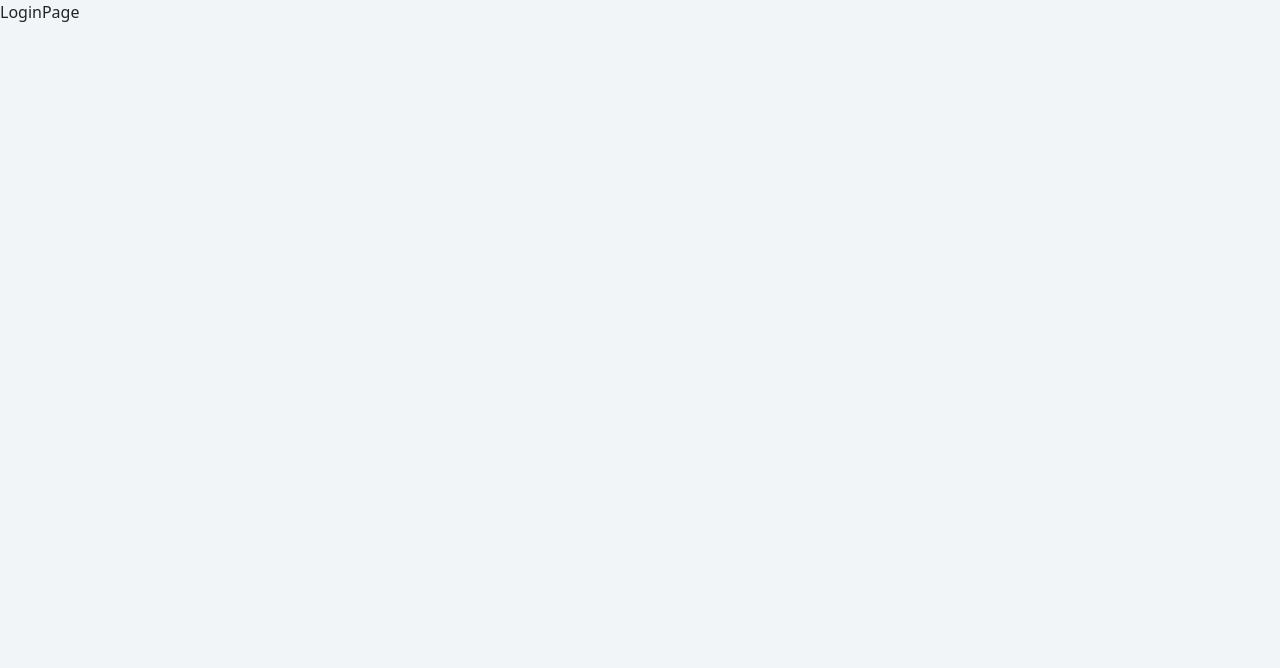
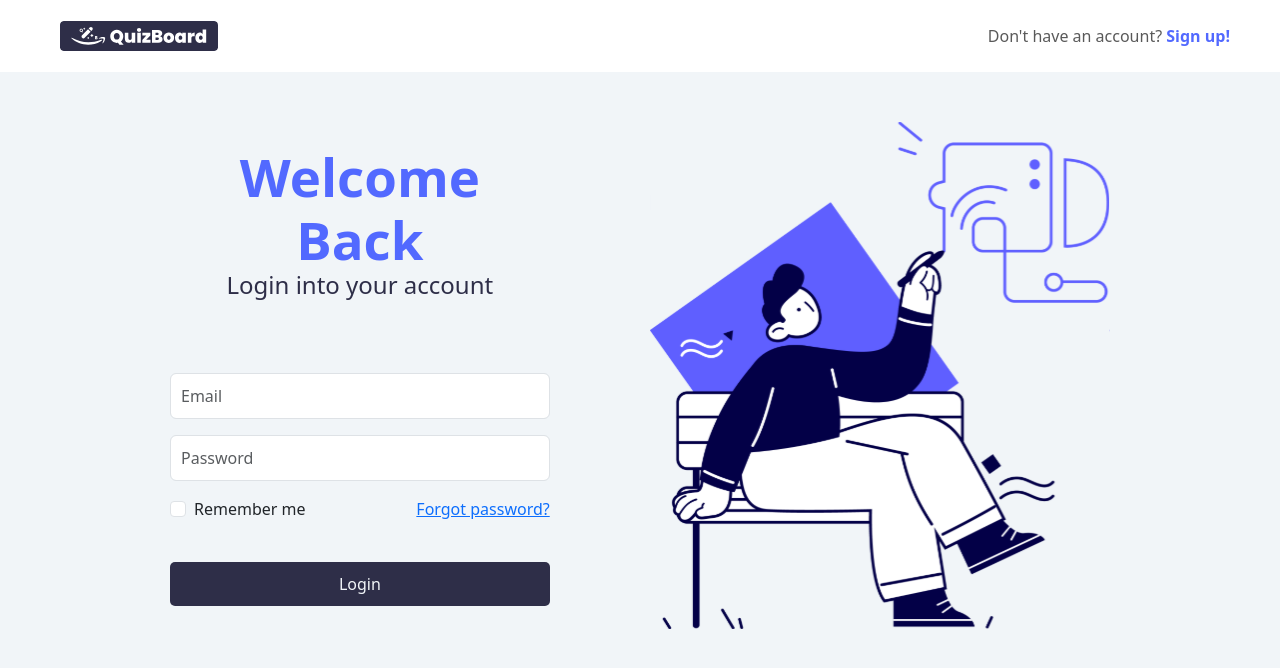
Before and after one commit to qn50/Senior-Project-QuizBoard-Website, a React (Vite) app in the folder frontend/: page /login in a window 1280 px wide. Shown: the top 668 px of the page. Built offline with nearby package versions, Linux system fonts and the light colour scheme.

Commit message:
feature : Create login page

```diff
--- /dev/null
+++ b/frontend/src/css/LoginPage.css
@@ -0,0 +1,37 @@
+.navbar-custom {
+  padding: 8px 25px 8px 30px;
+}
+
+.text-color-custom {
+  color: #2e2e48;
+}
+
+.login-page {
+  padding: 50px 170px;
+  width: auto;
+}
+
+.image-content img {
+  max-width: 100%;
+  height: auto;
+}
+
+.form-custom {
+  height: max-content;
+}
+
+.padding-10 {
+  padding: 10px;
+}
+
+.m-top-25 {
+  margin-top: 25px;
+}
+
+.m-top-10 {
+  margin-top: 10px;
+}
+
+.height-30 {
+  height: 30px;
+}
--- a/frontend/src/pages/HomePage.jsx
+++ b/frontend/src/pages/HomePage.jsx
@@ -1,6 +1,6 @@
 import React, { useState, useEffect } from "react";
 import "./../css/homePage.css";
-import logo from "./../assets/WhiteLogo.svg";
+import Wlogo from "./../assets/WhiteLogo.svg";
 import photo from "./../assets/homePagePhoto.svg";
 import { Link } from "react-router-dom";
 
@@ -8,7 +8,7 @@ function HomePage() {
   return (
     <div>
       <header className="homePageHeader">
-        <img src={logo} alt="QuizBoard Logo" className="logo" />
+        <img src={Wlogo} alt="QuizBoard Logo" className="logo" />
         <nav className="navigation">
           <ul className="navLinks">
             <li>
--- a/frontend/src/pages/LoginPage.jsx
+++ b/frontend/src/pages/LoginPage.jsx
@@ -1,7 +1,91 @@
 import React from "react";
+import BLogo from "./../assets/BlueLogo.svg";
+import "./../css/LoginPage.css";
+import { Link } from "react-router-dom";
+import loginPhoto from "../assets/LoginPhoto.svg";
 
 const LoginPage = () => {
-  return <div>LoginPage</div>;
+  return (
+    <>
+      <nav
+        className="navbar navbar-custom navbar-expand-sm bg-white
+    "
+      >
+        <div className="container-fluid navbar-custom">
+          <div className="collapse navbar-collapse" id="navbarText">
+            <img
+              src={BLogo}
+              alt="logo"
+              className="navbar-nav me-auto mb-2 mb-lg-0 height-30"
+            />
+            <div className="navbar-text">
+              Don't have an account?
+              <Link to="/register" className="text-decoration-none fw-bold ">
+                <b> Sign up!</b>
+              </Link>
+            </div>
+          </div>
+        </div>
+      </nav>
+
+      <main className="login-page">
+        <div className="hero-section">
+          <div className="text-content fs-6">
+            <h1 className="text-center margin-0">
+              <div className="text-center">
+                <b>Welcome Back </b>
+              </div>
+              <div className="fs-4 fw-normal">Login into your account</div>
+              <br />
+            </h1>
+            <form className="form-custom">
+              <div className="mb-3">
+                <input
+                  type="email"
+                  className="form-control padding-10"
+                  id="InputEmail1"
+                  aria-describedby="emailHelp"
+                  placeholder="Email"
+                />
+              </div>
+              <div className="mb-3">
+                <input
+                  type="password"
+                  className="form-control padding-10 m-top-10"
+                  id="InputPassword1"
+                  placeholder="Password"
+                />
+              </div>
+              <div className="form-handel d-flex justify-content-between">
+                <div className="mb-3 form-check">
+                  <input
+                    type="checkbox"
+                    className="form-check-input"
+                    id="Check1"
+                  />
+                  <label className="form-check-label " for="Check1">
+                    Remember me
+                  </label>
+                </div>
+                <div className="forgit">
+                  <a href="#ForgotPassword">Forgot password?</a>
+                </div>
+              </div>
+              <button
+                type="submit"
+                className="btn btn-primary container-fluid m-top-25"
+              >
+                Login
+              </button>
+            </form>
+          </div>
+          <div className=" image-content">
+            <img src={loginPhoto} alt="home page image" />
+          </div>
+        </div>
+      </main>
+    </>
+  );
 };
 
 export default LoginPage;
```
Also changed, not shown: frontend/src/assets/BlueLogo.svg (added), frontend/src/assets/LoginPhoto.svg (added).
